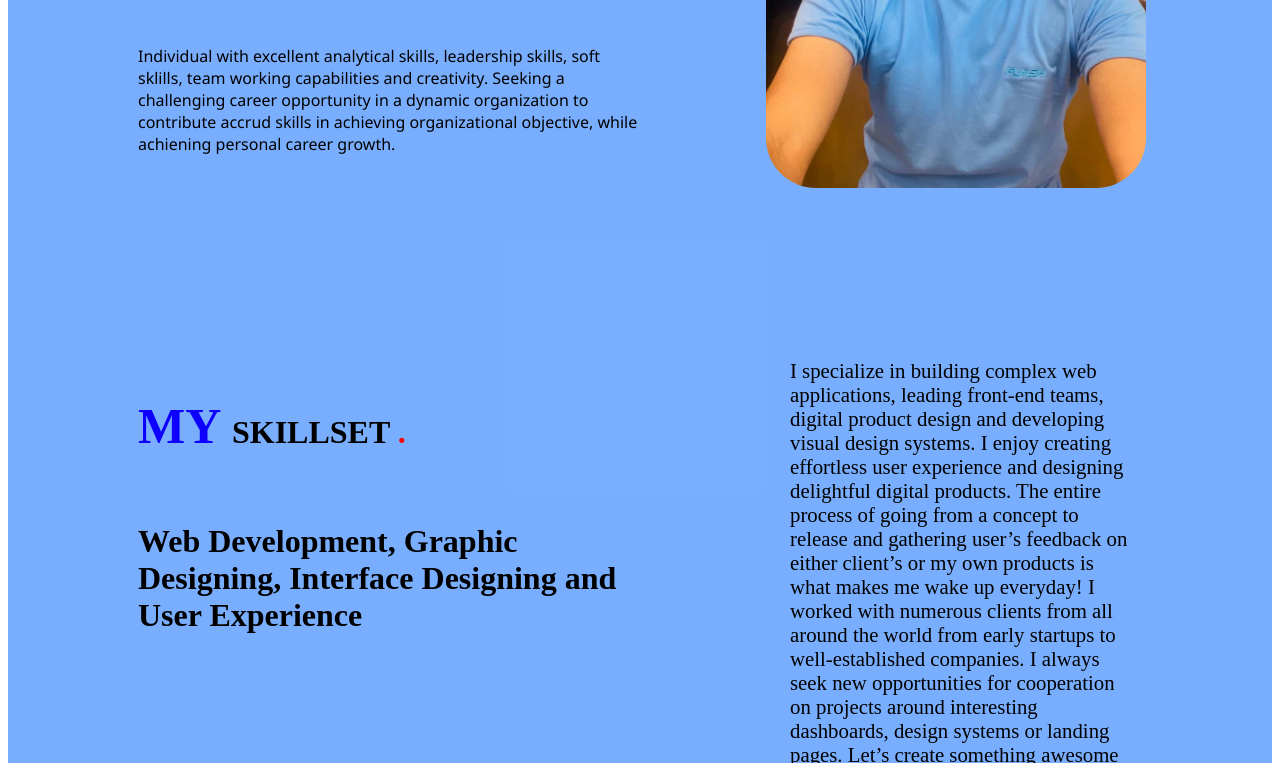
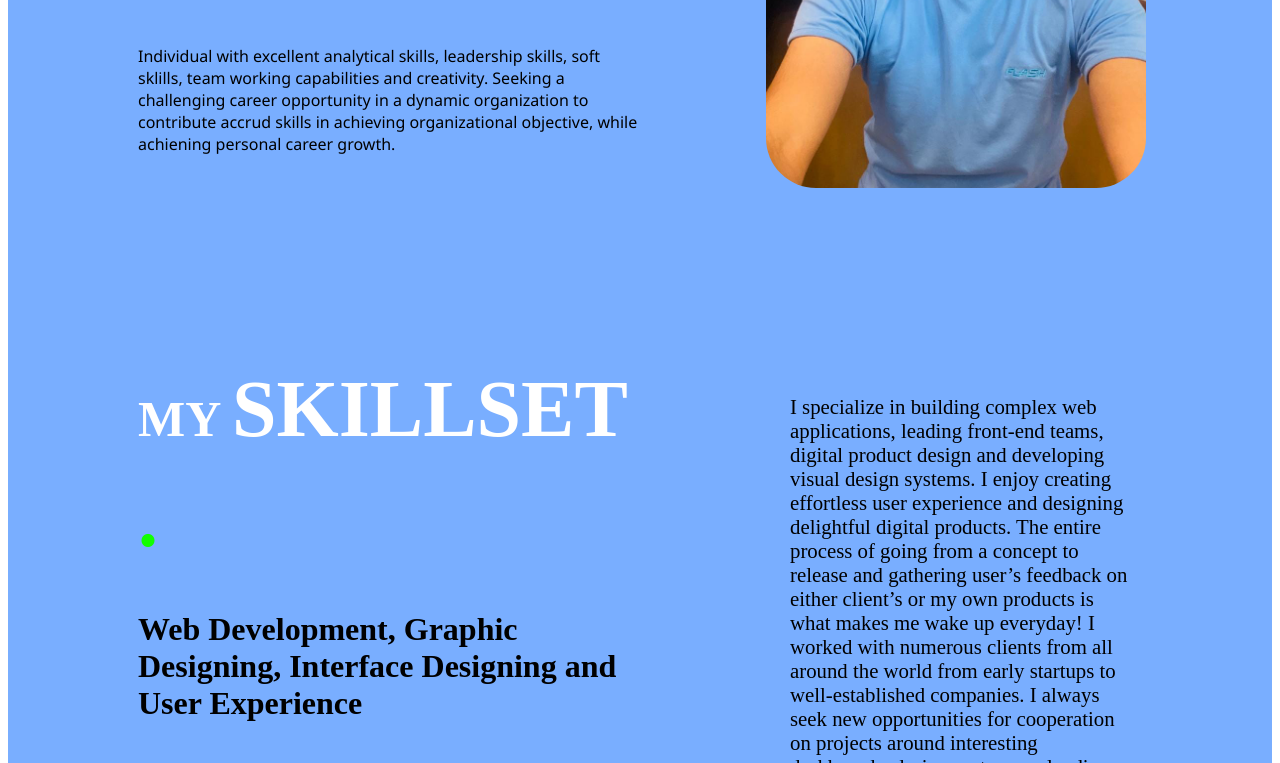
Before and after one commit to Thisara404/HTML-CSS-Javascript-Portfolio_Websites, a plain HTML site: page My Project KAN IT F 2022 0072/Index.html in a window 1280 px wide. Shown: the part 525-1288 px from the top of the page. Drawn offline with Linux system fonts and the light colour scheme; files whose address does not match are found by name.

Commit message:
Update Css Main.css

```diff
--- a/My Project KAN IT F 2022 0072/Css Main.css
+++ b/My Project KAN IT F 2022 0072/Css Main.css
@@ -166,10 +166,15 @@ p{
 }
 #skill{
     font-size: 50px;
-    color: #0d00ff;
+    color: #fff;
 }
 #dot4{
-    color: #ff0000;
+    color: #12ff00;
+    font-size: 80px;
+}
+#skill2{
+    font-size: 80px;
+    color: #fff;
 }
 /*-------Footer------------------*/
 .footer{
```
